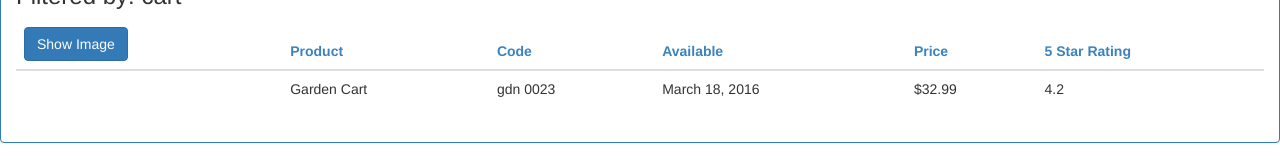
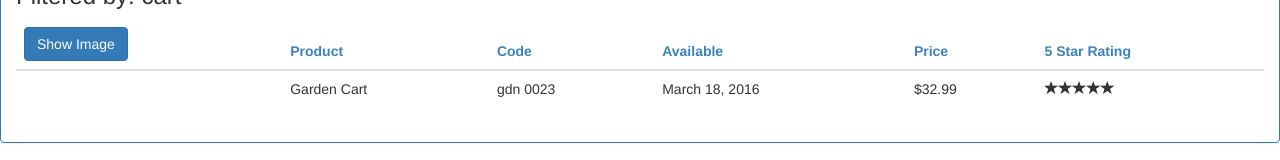
Before and after one commit to achyutdev/angularApp, an Angular app: page / in a window 1280 px wide. Shown: the part 190-350 px from the top of the page. Built offline with nearby package versions, Linux system fonts and the light colour scheme.

Commit message:
Added nested star component

```diff
--- a/src/app/app.module.ts
+++ b/src/app/app.module.ts
@@ -5,11 +5,14 @@ import { FormsModule } from '@angular/forms';
 import { AppComponent } from './app.component';
 import { ProductListComponent } from './products/product-list.component';
 import{ ConvertToSpacesPipe } from './shared/convert-to-spaces.pipe';
+import{ StarComponent } from './shared/star.component';
+
 @NgModule({
   declarations: [
     AppComponent,
     ProductListComponent,
-    ConvertToSpacesPipe
+    ConvertToSpacesPipe,
+    StarComponent
   ],
   imports: [
     BrowserModule,
--- a/src/app/products/product-list.component.html
+++ b/src/app/products/product-list.component.html
@@ -47,7 +47,9 @@
                         <td>{{product.productCode | lowercase | covertToSpaces:'-'}}</td>
                         <td>{{product.releaseDate}}</td>
                         <td>{{product.price | currency:'USD':true:'1.2-2'}}</td>
-                        <td>{{product.starRating}}</td>
+                        <td><pm-star [rating]='product.starRating'
+                            (ratingClicked)='onRatingClicked($event)'
+                            ></pm-star></td>
                     </tr>
                 </tbody>
             </table>
--- a/src/app/products/product-list.component.ts
+++ b/src/app/products/product-list.component.ts
@@ -69,6 +69,10 @@ export class ProductListComponent implements OnInit{
         this.filteredProducts =this.products;
         this.listFilter = 'cart';
     }
+    onRatingClicked(message: string):void{
+        this.pageTitle ='Product List: '+message;
+    }
+
     performFilter(filterBy: string):IProduct[]{
         filterBy = filterBy.toLocaleLowerCase();
         return this.products.filter((product:IProduct)=>
--- /dev/null
+++ b/src/app/shared/star.component.css
@@ -0,0 +1,6 @@
+.crop {
+    overflow: hidden;
+}
+div {
+    cursor: pointer;
+}
--- /dev/null
+++ b/src/app/shared/star.component.html
@@ -0,0 +1,13 @@
+<div class="crop"
+    [style.width.px]='starWidth'
+    [title]="rating"
+    (click)="onClick()">
+    <div style="width:86px">
+        <span class="glyphicon glyphicon-star"></span>
+        <span class="glyphicon glyphicon-star"></span>
+        <span class="glyphicon glyphicon-star"></span>
+        <span class="glyphicon glyphicon-star"></span>
+        <span class="glyphicon glyphicon-star"></span>
+    </div>
+
+</div>
--- /dev/null
+++ b/src/app/shared/star.component.ts
@@ -0,0 +1,21 @@
+import {Component, OnChanges, Input, Output, EventEmitter} from '@angular/core';
+
+@Component({
+    selector:'pm-star',
+    templateUrl: './star.component.html',
+    styleUrls: ['./star.component.css']
+})
+export class StarComponent implements OnChanges{
+
+    @Input() rating: number =4;
+    starWidth: number;
+    @Output() ratingClicked: EventEmitter<string>= new EventEmitter<string>();
+
+    ngOnChanges():void{
+        this.starWidth = this.rating*86/5
+    }
+
+    onClick():void{
+        this.ratingClicked.emit(`Click on ${this.rating} !!`);
+    }
+}
```
